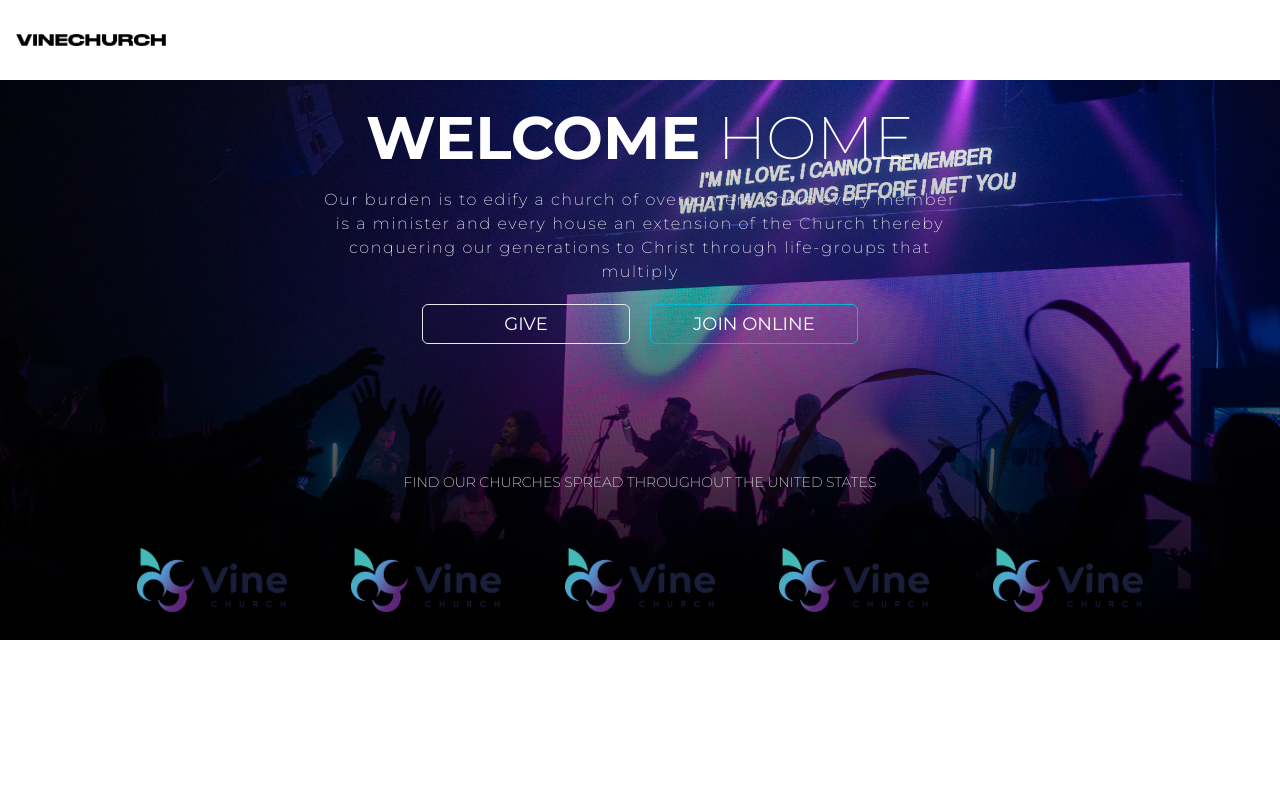
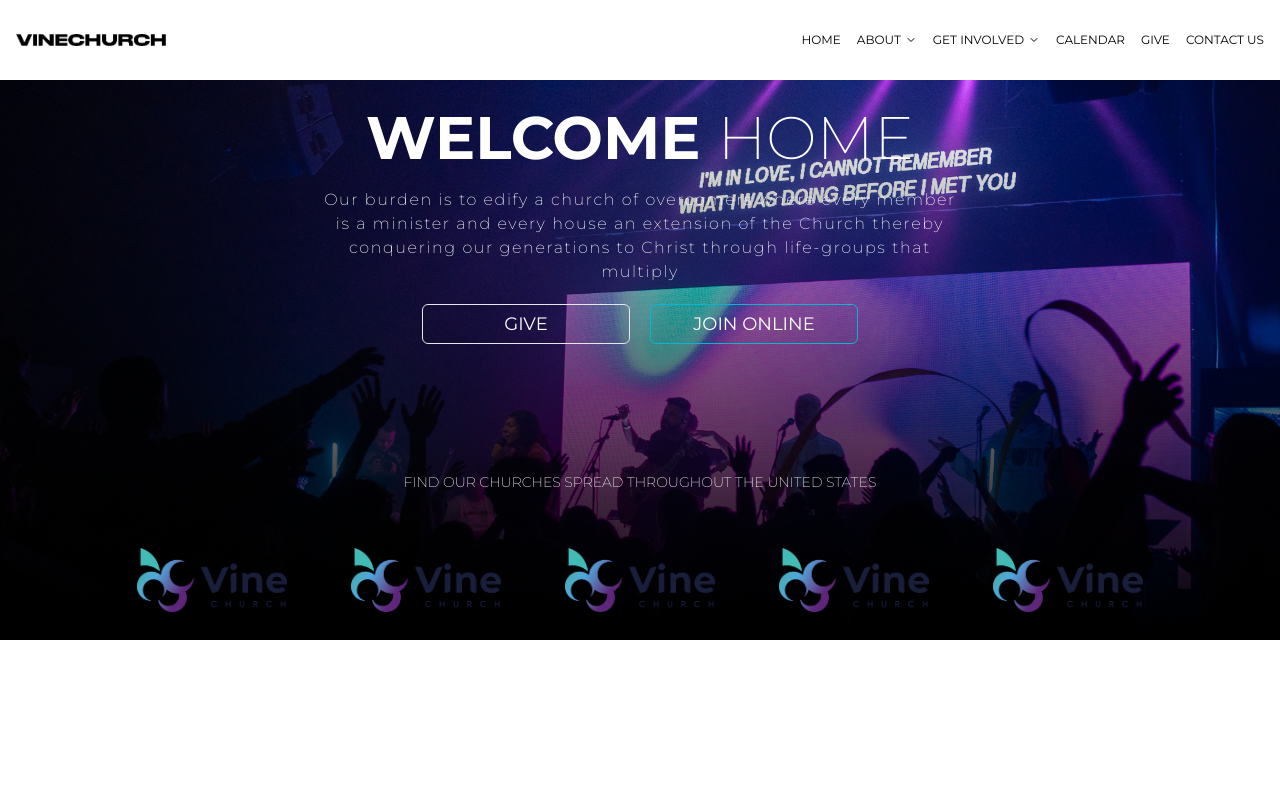
Before and after one commit to jasonballejo/vine-church-margate-fl, a Next.js app: page / in a window 1280 px wide. Shown: the top 798 px of the page. Built offline with nearby package versions, Linux system fonts and the light colour scheme.

Commit message:
NavBar colors

```diff
--- a/components/NavBar/NavBar.tsx
+++ b/components/NavBar/NavBar.tsx
@@ -86,7 +86,7 @@ export default function NavBar() {
                     as="div"
                     className="relative z-[99] inline-block text-left"
                   >
-                    <Menu.Button className="flex items-center justify-center gap-1 text-white text-[12px] font-normal font-plusJak uppercase">
+                    <Menu.Button className="flex items-center justify-center gap-1 text-black text-[12px] font-normal font-plusJak uppercase">
                       {item.name}
                       <FiChevronDown />
                     </Menu.Button>
@@ -126,7 +126,7 @@ export default function NavBar() {
                   <Link
                     key={item.name}
                     href={item.href}
-                    className="text-white text-[12px] font-normal font-plusJak uppercase"
+                    className="text-black text-[12px] font-normal font-plusJak uppercase"
                   >
                     {item.name}
                   </Link>
```
